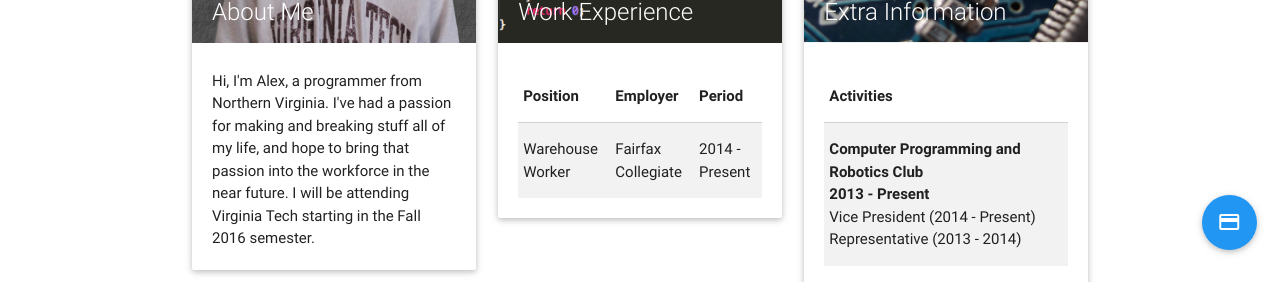
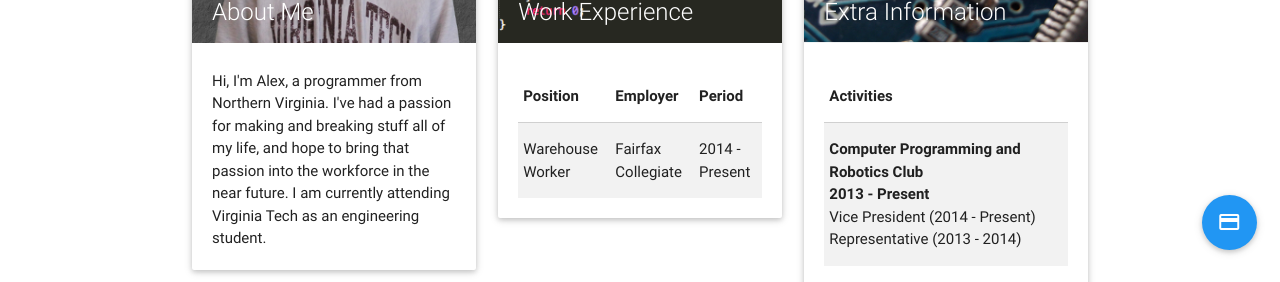
Before and after one commit to awjnsn/alexj, a plain HTML site: page index.html in a window 1280 px wide. Shown: the part 518-800 px from the top of the page. Drawn offline with nearby package versions, Linux system fonts and the light colour scheme; files whose address does not match are found by name.

Commit message:
FALL16 Update

```diff
--- a/index.html
+++ b/index.html
@@ -34,7 +34,7 @@
               <span class="card-title">About Me</span>
             </div>
             <div class="card-content">
-              <p>Hi, I'm Alex, a programmer from Northern Virginia.  I've had a passion for making and breaking stuff all of my life, and hope to bring that passion into the workforce in the near future.  I will be attending Virginia Tech starting in the Fall 2016 semester.</p>
+              <p>Hi, I'm Alex, a programmer from Northern Virginia.  I've had a passion for making and breaking stuff all of my life, and hope to bring that passion into the workforce in the near future.  I am currently attending Virginia Tech as an engineering student.</p>
             </div>
           </div>
         </div>
```
